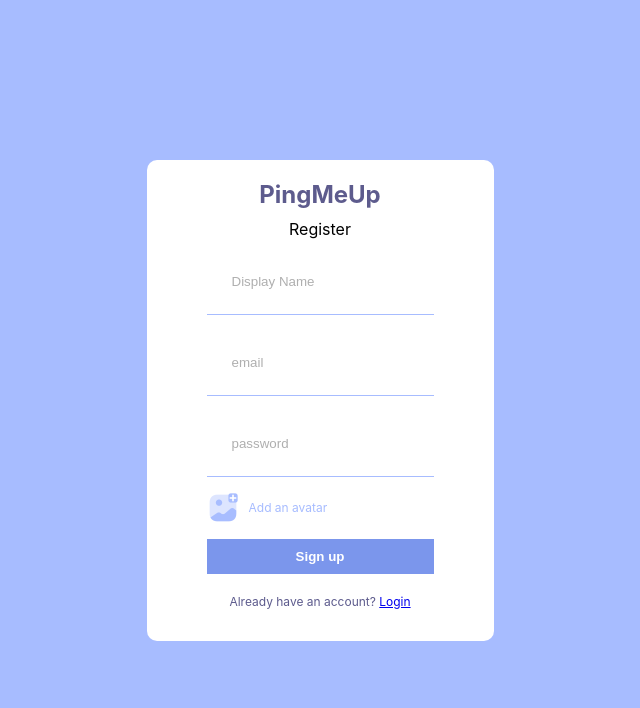
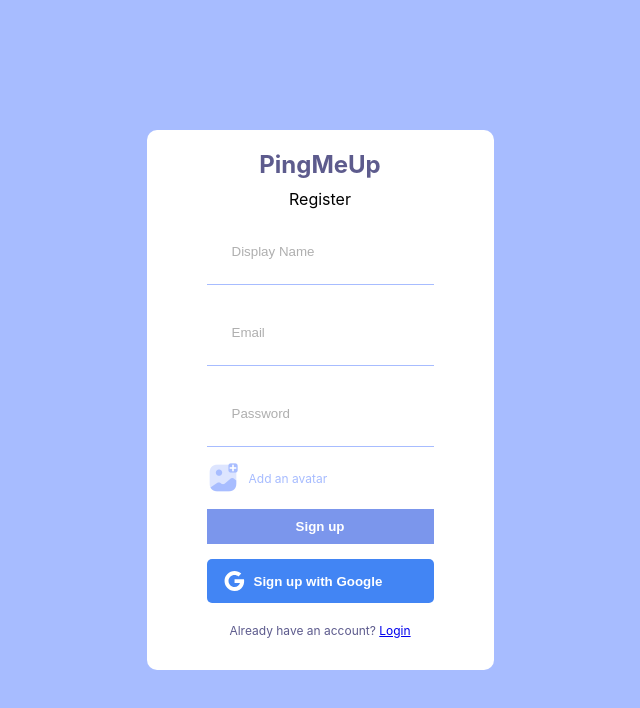
Before and after one commit to asadishaq15/Ping-Me-Up-Chat-App, a React (Create React App) app: page /register in a window 1280 px wide. Shown: the top 708 px of the page, without its empty margins (320-960 px from the left). Built offline with nearby package versions, Linux system fonts and the light colour scheme; no server answers.

Commit message:
enhanced the input component for emoji picker

```diff
--- a/package.json
+++ b/package.json
@@ -14,7 +14,7 @@
     "@testing-library/user-event": "^13.5.0",
     "emoji-mart": "^5.5.2",
     "emoji-picker-react": "^4.5.16",
-    "firebase": "^10.4.0",
+    "firebase": "^10.7.1",
     "react": "^18.2.0",
     "react-dom": "^18.2.0",
     "react-router-dom": "^6.18.0",
--- a/src/components/input.jsx
+++ b/src/components/input.jsx
@@ -1,51 +1,46 @@
 import React, { useContext, useEffect, useRef, useState } from 'react';
 import { AuthContext } from '../context/authContext';
 import { ChatContext } from '../context/chatContext';
-import { Timestamp, arrayUnion, doc, serverTimestamp, updateDoc } from 'firebase/firestore';
-import { v4 as uuid } from "uuid";
-import { getDownloadURL, uploadBytes, uploadBytesResumable, ref } from 'firebase/storage';
+import { Timestamp, arrayUnion, doc, updateDoc } from 'firebase/firestore';
+import { v4 as uuid } from 'uuid';
+import { getDownloadURL, uploadBytesResumable, ref } from 'firebase/storage';
 import { db, storage } from '../firebaseConfig';
-import Attach from "../assets/attach.png";
-import Img from "../assets/img.png";
-import EmojiPicker from 'emoji-picker-react';
 import ImageIcon from '@mui/icons-material/Image';
 import SendIcon from '@mui/icons-material/Send';
-import EmojiEmotionsIcon from '@mui/icons-material/EmojiEmotions';
 import MicIcon from '@mui/icons-material/Mic';
 import AttachFileIcon from '@mui/icons-material/AttachFile';
+import Emojis from './emojis/emojis';
+import EmojiEmotionsIcon from '@mui/icons-material/EmojiEmotions';
 
 const Input = () => {
-  const [text, setText] = useState("");
+  const [text, setText] = useState('');
   const [img, setImg] = useState(null);
+  const [cursorPosition, setCursorPosition] = useState(0);
+  const { currentUser } = useContext(AuthContext);
+  const [showEmojis, setShowEmojis] = useState(false);
   const [showEmojiPicker, setShowEmojiPicker] = useState(false);
-  const [chosenEmoji, setChosenEmoji] = useState(null);
-  const { currentUser } = useContext(AuthContext);
   const { data } = useContext(ChatContext);
-  const [showEmoji,setShowEmoji]=useState();
-  const [cursorPosition, setCursorPosition] = useState(0);
-  const inputRef=useRef();
+  const inputRef = useRef(null);
 
   const handleSend = async () => {
-  console.log("Handling send...");
-
     try {
       if (img) {
         const storageRef = ref(storage, uuid());
         const uploadTask = uploadBytesResumable(storageRef, img);
 
         uploadTask.on(
-        "state_changed",
+          'state_changed',
           (snapshot) => {
             // Track upload progress if needed
           },
           (error) => {
-          console.error("Error during upload:", error);
+            console.error('Error during upload:', error);
           },
           async () => {
             try {
               const downloadURL = await getDownloadURL(uploadTask.snapshot.ref);
 
-            await updateDoc(doc(db, "chats", data.chatId), {
+              await updateDoc(doc(db, 'chats', data.chatId), {
                 messages: arrayUnion({
                   id: uuid(),
                   text,
@@ -55,14 +50,13 @@
                 }),
               });
             } catch (downloadError) {
-            console.error("Error getting download URL:", downloadError);
+              console.error('Error getting download URL:', downloadError);
             }
           }
         );
       } else {
-      // Handle text-only message upload
-      console.log("Updating documents...");
-      await updateDoc(doc(db, "chats", data.chatId), {
+        console.log('Updating documents...');
+        await updateDoc(doc(db, 'chats', data.chatId), {
           messages: arrayUnion({
             id: uuid(),
             text,
@@ -72,59 +66,86 @@
         });
       }
 
-    // Update user chats and reset state
-    console.log("Documents updated successfully!");
-    // ... (your existing code)
+      console.log('Documents updated successfully!');
     } catch (sendError) {
-    console.error("Error during send:", sendError);
+      console.error('Error during send:', sendError);
     }
-  setText("");
+    setText('');
     setImg(null);
   };
 
+  const handleEmojiSelect = (emoji) => {
+    console.log('Selected emoji:', emoji); // Log the entire emoji object
 
- const handleEmojiSelect = (emoji) => {
-    const emojiRepresentation = emoji.native;
-    setText((prevText) => prevText + emojiRepresentation);
-    setShowEmojiPicker(false);
-  };
-  const handleFileInputChange = (e) => {
-    setImg(e.target.files && e.target.files[0]);
-  };
+    const emojiChar = emoji.emoji; // Extract the emoji character code directly
 
-  const closeEmojiPicker = () => {
-    setShowEmojiPicker(false);
+    setText((prevText) => {
+      if (!inputRef.current) {
+        console.error('Input ref not defined');
+        return prevText;
+      }
+
+      const start = prevText.substring(0, inputRef.current.selectionStart);
+      const end = prevText.substring(inputRef.current.selectionStart);
+
+      const newText = start + emojiChar + end; // Use emojiChar directly
+
+      setCursorPosition(start.length + emojiChar.length); // Update cursor position
+
+      return newText;
+    });
   };
 
   useEffect(() => {
-    // Add click event listener to close the emoji picker when clicking anywhere on the document
+    const closeEmojiPicker = (event) => {
+      // Check if the click is outside the emoji picker
+      if (showEmojis && event.target.closest('.emoji-picker-container') === null) {
+        setShowEmojis(false);
+      }
+    };
+
+    // Add click event listener to close emoji picker
     document.addEventListener('click', closeEmojiPicker);
 
     // Clean up the event listener when the component unmounts
     return () => {
       document.removeEventListener('click', closeEmojiPicker);
     };
-  }, []);
+  }, [showEmojis]);
 
 
+
+  const handleFileInputChange = (e) => {
+    setImg(e.target.files && e.target.files[0]);
+  };
+
+  useEffect(() => {
+    inputRef.current.selectionEnd = cursorPosition;
+  }, [cursorPosition]);
 
   return (
     <div className="input" onClick={(e) => e.stopPropagation()}>
       <input
         type="text"
         placeholder="Type something"
-        onChange={(e) => {
-          console.log('Input Change:', e.target.value);
-          setText(e.target.value);
-        }}
+        onChange={(e) => setText(e.target.value)}
         value={text}
+        ref={inputRef}
       />
 
       <div className="send">
-        <MicIcon/>
-         <button onClick={() => setShowEmojiPicker(!showEmojiPicker)}>
+        <MicIcon />
+        <button onClick={() => setShowEmojis(!showEmojis)}>
           <EmojiEmotionsIcon />
         </button>
+
+        {showEmojis && (
+          <div className="emoji-picker-container">
+
+            <Emojis pickEmoji={handleEmojiSelect} />
+          </div>
+        )}
+
         <label htmlFor="file" style={{ cursor: 'pointer' }}>
           <AttachFileIcon />
           <input
@@ -135,30 +156,14 @@
           />
         </label>
 
-
         <label htmlFor="file">
-         <ImageIcon/>
+          <ImageIcon />
         </label>
 
-        <button onClick={handleSend}><SendIcon/></button>
-
+        <button onClick={handleSend}>
+          <SendIcon />
+        </button>
       </div>
-      {showEmojiPicker && (
-  <div className="emoji-picker-container">
-    <EmojiPicker pickEmoji={handleEmojiSelect}
-    searchPlaceHolder='How do you feel'
-    emojiStyle='apple'
-    theme='dark'
-    previewConfig={
-      {
-        showPreview:true,
-        defaultEmoji:"1f92a"
-
-      }
-    }
-    />
-  </div>
-)}
     </div>
   );
 
--- a/src/firebaseConfig.js
+++ b/src/firebaseConfig.js
@@ -1,5 +1,5 @@
 import { initializeApp } from "firebase/app";
-import { getAuth } from "firebase/auth"
+import { GoogleAuthProvider, getAuth } from "firebase/auth"
 import { getStorage } from "firebase/storage";
 import { getFirestore } from "firebase/firestore";
 const firebaseConfig = {
@@ -18,3 +18,4 @@
 export const auth =getAuth()
 export const storage = getStorage()
 export const db = getFirestore();
+export const provider = new GoogleAuthProvider();
--- a/src/pages/registerPage.js
+++ b/src/pages/registerPage.js
@@ -1,14 +1,78 @@
-import React, { useState } from 'react'
-import { auth, storage ,db} from '../firebaseConfig';
-import { createUserWithEmailAndPassword, updateProfile } from 'firebase/auth';
-import {  ref, uploadBytesResumable, getDownloadURL } from "firebase/storage";
+import React, { useEffect, useState } from 'react';
+import { auth, storage, db } from '../firebaseConfig';
+import {
+  createUserWithEmailAndPassword,
+  signInWithPopup,
+  GoogleAuthProvider,
+  updateProfile,
+  onAuthStateChanged,
 
-import { doc,setDoc } from 'firebase/firestore';
+} from 'firebase/auth';
+import { provider } from '../firebaseConfig';
+import { ref, uploadBytesResumable, getDownloadURL } from 'firebase/storage';
+import { doc, setDoc } from 'firebase/firestore';
 import { Link, useNavigate } from 'react-router-dom';
+
+import GoogleIcon from '@mui/icons-material/Google';
+
 const RegisterPage = () => {
   const [err, setErr] = useState(false);
   const [loading, setLoading] = useState(false);
   const navigate = useNavigate();
+  const [error, setError] = useState(null);
+
+  useEffect(() => {
+    const unsubscribe = onAuthStateChanged(auth, (user) => {
+      if (user) {
+        // User is signed in, navigate to the homepage
+        navigate('/');
+      }
+    });
+
+    // Cleanup the subscription when the component unmounts
+    return () => unsubscribe();
+  }, [navigate]);
+
+  const handleGoogleSignUp = async () => {
+    try {
+      const userCredential = await signInWithPopup(auth, provider);
+      const user = userCredential.user;
+
+      console.log("Sign In with Google success:", user);
+
+      // Check if the user already exists in Firestore
+      const userDoc = doc(db, 'users', user.uid);
+      const userDocSnapshot = await userDoc.get();
+
+      if (!userDocSnapshot.exists()) {
+        // Create a new user document in Firestore
+        const date = new Date().getTime();
+        const storageRef = ref(storage, `${user.displayName + date}`);
+
+        await uploadBytesResumable(storageRef, user.photoURL).then(async () => {
+          const downloadURL = await getDownloadURL(storageRef);
+
+          await setDoc(userDoc, {
+            uid: user.uid,
+            displayName: user.displayName,
+            email: user.email,
+            photoURL: downloadURL,
+          });
+
+          // Create empty user chats on Firestore
+          await setDoc(doc(db, 'userChats', user.uid), {});
+        });
+      } else {
+        console.log("User already exists in Firestore:", userDocSnapshot.data());
+      }
+
+    } catch (error) {
+      setError(error.message);
+    }
+  };
+
+
+
 
   const handleSubmit = async (e) => {
     setLoading(true);
@@ -19,32 +83,32 @@
     const file = e.target[3].files[0];
 
     try {
-      //Create user
+      // Create user
       const res = await createUserWithEmailAndPassword(auth, email, password);
 
-      //Create a unique image name
+      // Create a unique image name
       const date = new Date().getTime();
       const storageRef = ref(storage, `${displayName + date}`);
 
       await uploadBytesResumable(storageRef, file).then(() => {
         getDownloadURL(storageRef).then(async (downloadURL) => {
           try {
-            //Update profile
+            // Update profile
             await updateProfile(res.user, {
               displayName,
               photoURL: downloadURL,
             });
-            //create user on firestore
-            await setDoc(doc(db, "users", res.user.uid), {
+            // Create user on firestore
+            await setDoc(doc(db, 'users', res.user.uid), {
               uid: res.user.uid,
               displayName,
               email,
               photoURL: downloadURL,
             });
 
-            //create empty user chats on firestore
-            await setDoc(doc(db, "userChats", res.user.uid), {});
-            navigate("/");
+            // Create empty user chats on firestore
+            await setDoc(doc(db, 'userChats', res.user.uid), {});
+            navigate('/');
           } catch (err) {
             console.log(err);
             setErr(true);
@@ -56,30 +120,48 @@
       setErr(true);
       setLoading(false);
     }
+  };
 
-            }
   return (
-    <div className='formContainer'>
-      <div className='formWrapper'>
-        <span className='logo'> PingMeUp </span>
-        <span className='title'>Register</span>
+    <div className="formContainer">
+      <div className="formWrapper">
+        <span className="logo"> PingMeUp </span>
+        <span className="title">Register</span>
         <form onSubmit={handleSubmit}>
-            <input required type='text' placeholder='Display Name'></input>
-            <input required type='email' placeholder='email'></input>
-            <input required type='password' placeholder='password'></input>
-            <input required style={{display:"none"}} type='file' id='file' />
-           <label htmlFor='file'>
-               <img src="addAvatar.png"></img>
-               <span>Add an avatar</span>
-           </label>
-            <button>Sign up</button>
-            {err && <span>Something went wrong </span>}
+          <input required type="text" placeholder="Display Name" />
+          <input required type="email" placeholder="Email" />
+          <input required type="password" placeholder="Password" />
+          <input required style={{ display: 'none' }} type="file" id="file" />
+          <label htmlFor="file">
+            <img src="addAvatar.png" alt="Add Avatar" />
+            <span>Add an avatar</span>
+          </label>
+          <button>Sign up</button>
+          <button
+          type="button"
+          onClick={handleGoogleSignUp}
+          style={{
+            backgroundColor: '#4285F4',
+            color: '#ffffff',
+            padding: '10px 15px',
+            borderRadius: '5px',
+            border: 'none',
+            cursor: 'pointer',
+            display: 'flex',
+            alignItems: 'center',
+          }}
+        >
+          <GoogleIcon style={{ marginRight: '8px' }} />
+          Sign up with Google
+        </button>
+          {err && <span>Something went wrong</span>}
         </form>
-        <p>Already have an account? <Link to="/login">Login</Link></p>
-
+        <p>
+          Already have an account? <Link to="/login">Login</Link>
+        </p>
       </div>
     </div>
-  )
-}
+  );
+};
 
-export default RegisterPage
+export default RegisterPage;
```
Also changed, not shown: src/components/chat.jsx (+7 -3 lines), src/components/emojis.jsx (deleted, +0 -45 lines), src/components/message.jsx (+3 -11 lines), src/style.scss (+19 -18 lines), 1 other file (tests, documents, lock files or other folders). Lines whose indentation alone changed are shown as unchanged.
